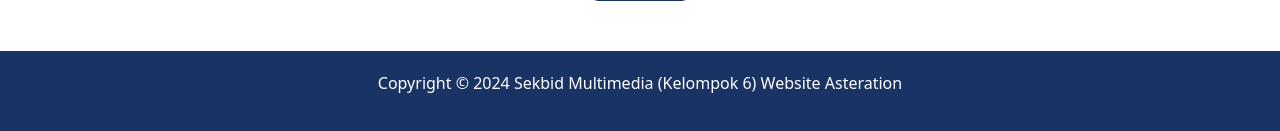
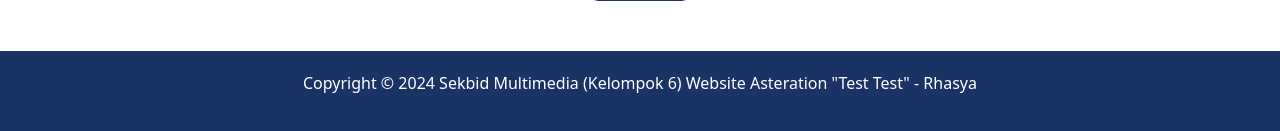
Before and after one commit to kyzn-15/Asteria, a Flask app: page / in a window 1280 px wide. Shown: the part 5680-5811 px from the top of the page. Run offline with Flask 3, Linux system fonts and the light colour scheme.

Commit message:
push test (index.html)

```diff
--- a/templates/index.html
+++ b/templates/index.html
@@ -223,6 +223,7 @@
       <div class="container">
         <p>
           Copyright © 2024 Sekbid Multimedia (Kelompok 6) Website Asteration
+          "Test Test" - Rhasya
         </p>
       </div>
     </footer>
```
